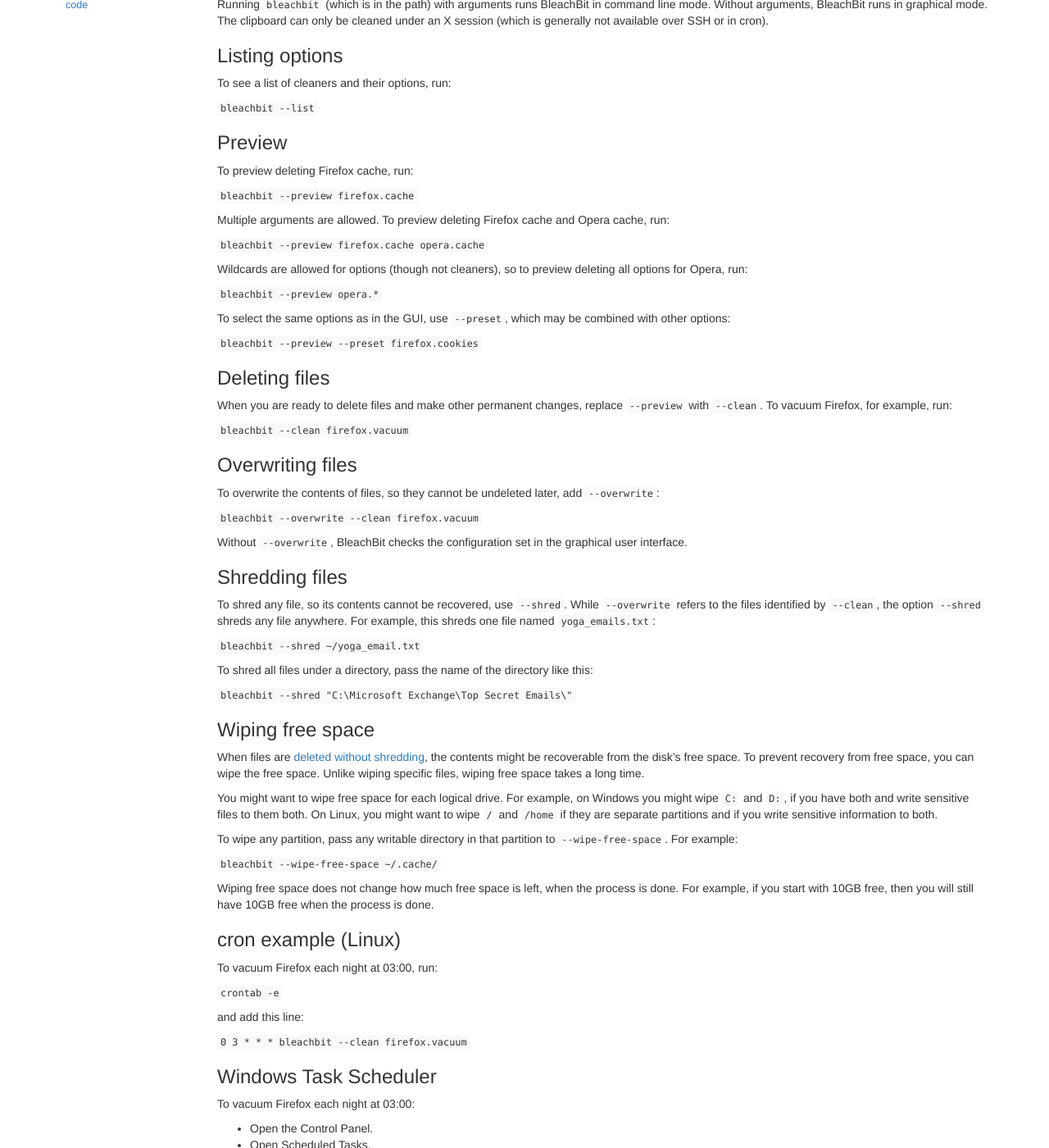
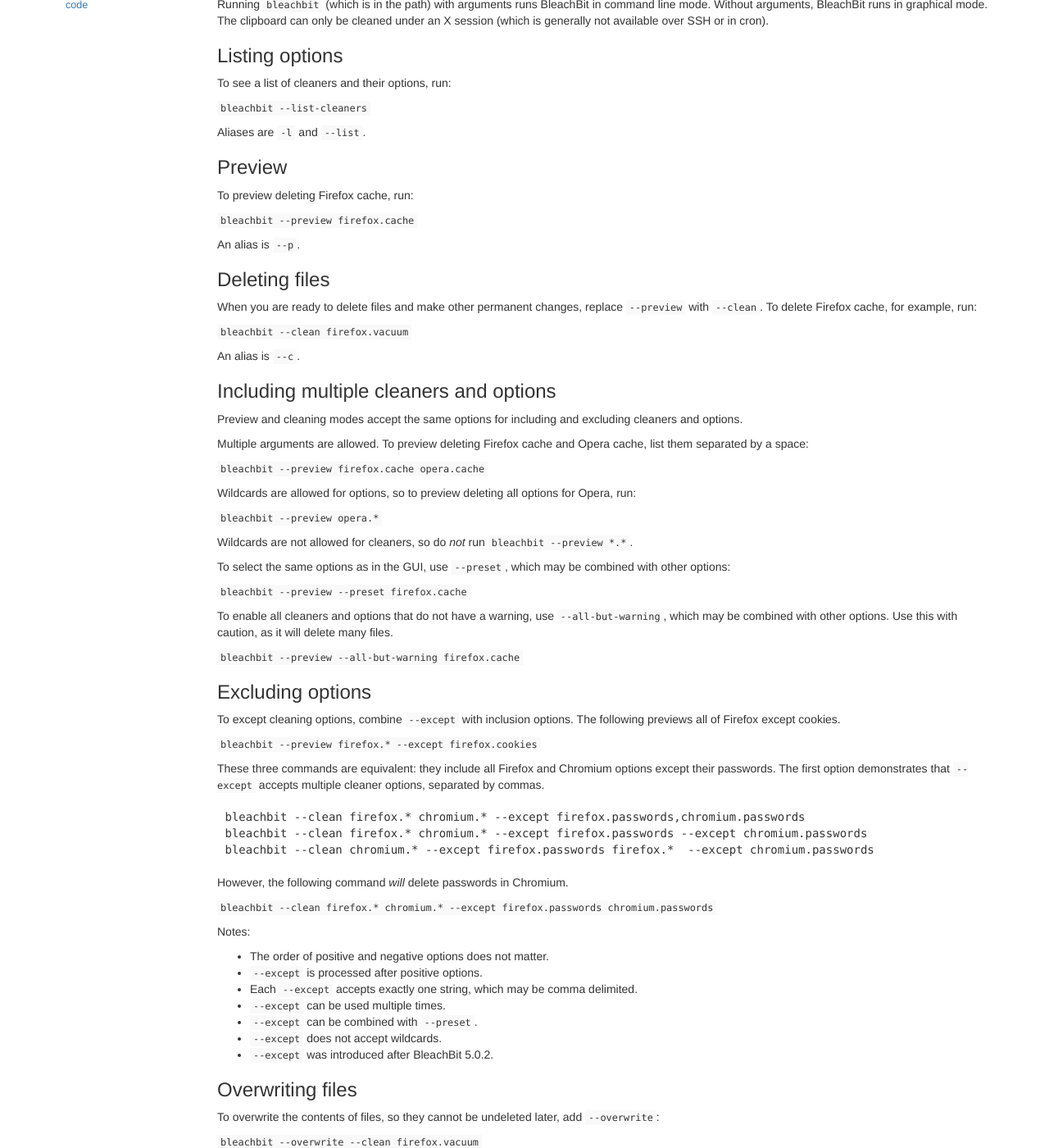
Before and after one commit to bleachbit/docs, a Jekyll site: the page built from _posts/2015-09-25-command-line-interface.md, in a window 1280 px wide and 1400 px high, scrolled down 818 px. Shown: the whole window at 82% size. Built offline with Jekyll 4.4.1, drawn with Linux system fonts in a browser that asks for light colours; some of the changed text lies outside the part shown.

Commit message:
Improve CLI documentation

````diff
--- a/_posts/2015-09-25-command-line-interface.md
+++ b/_posts/2015-09-25-command-line-interface.md
@@ -31,7 +31,9 @@
 
 To see a list of cleaners and their options, run:
 
-`bleachbit --list`
+`bleachbit --list-cleaners`
+
+Aliases are `-l` and `--list`.
 
 ### Preview
 
@@ -39,24 +41,65 @@
 
 `bleachbit --preview firefox.cache`
 
-Multiple arguments are allowed. To preview deleting Firefox cache and Opera cache, run:
+An alias is `--p`.
+
+### Deleting files
+
+When you are ready to delete files and make other permanent changes, replace ```--preview``` with ```--clean```. To delete Firefox cache, for example, run:
+
+`bleachbit --clean firefox.vacuum`
+
+An alias is `--c`.
+
+### Including multiple cleaners and options
+
+Preview and cleaning modes accept the same options for including and excluding cleaners and options.
+
+Multiple arguments are allowed. To preview deleting Firefox cache and Opera cache, list them separated by a space:
 
 `bleachbit --preview firefox.cache opera.cache`
 
-Wildcards are allowed for options (though not cleaners), so to preview deleting all options for Opera, run:
+Wildcards are allowed for options, so to preview deleting all options for Opera, run:
 
 `bleachbit --preview opera.*`
 
+Wildcards are not allowed for cleaners, so do _not_ run `bleachbit --preview *.*`.
+
 To select the same options as in the GUI, use ```--preset```, which may be combined with other options:
 
-`bleachbit --preview --preset firefox.cookies`
+`bleachbit --preview --preset firefox.cache`
 
+To enable all cleaners and options that do not have a warning, use ```--all-but-warning```, which may be combined with other options. Use this with caution, as it will delete many files.
 
-### Deleting files
+`bleachbit --preview --all-but-warning firefox.cache`
 
-When you are ready to delete files and make other permanent changes, replace ```--preview``` with ```--clean```. To vacuum Firefox, for example, run:
+### Excluding options
 
-`bleachbit --clean firefox.vacuum`
+To except cleaning options, combine ```--except``` with inclusion options. The following previews all of Firefox except cookies.
+
+`bleachbit --preview firefox.* --except firefox.cookies`
+
+These three commands are equivalent: they include all Firefox and Chromium options except their passwords. The first option demonstrates that `--except` accepts multiple cleaner options, separated by commas.
+
+```
+bleachbit --clean firefox.* chromium.* --except firefox.passwords,chromium.passwords
+bleachbit --clean firefox.* chromium.* --except firefox.passwords --except chromium.passwords
+bleachbit --clean chromium.* --except firefox.passwords firefox.*  --except chromium.passwords
+```
+
+However, the following command _will_ delete passwords in Chromium.
+
+`bleachbit --clean firefox.* chromium.* --except firefox.passwords chromium.passwords`
+
+Notes:
+
+- The order of positive and negative options does not matter.
+- `--except` is processed after positive options.
+- Each `--except` accepts exactly one string, which may be comma delimited.
+- `--except` can be used multiple times.
+- `--except` can be combined with `--preset`.
+- `--except` does not accept wildcards.
+- `--except` was introduced after BleachBit 5.0.2.
 
 ### Overwriting files
 
@@ -77,22 +120,24 @@
 `bleachbit --shred "C:\Microsoft Exchange\Top Secret Emails\"`
 
 
-### Wiping free space
+### Wiping empty space
 
-When files are [deleted without shredding](shred-files-and-wipe-disks.html), the contents might be recoverable from the disk's free space. To prevent recovery from free space, you can wipe the free space. Unlike wiping specific files, wiping free space takes a long time.
+When files are [deleted without shredding](shred-files-and-wipe-disks.html), the contents might be recoverable from the disk's empty free space. To prevent recovery from empty space, you can wipe the empty space. Unlike wiping specific files, wiping empty space takes a long time.
 
-You might want to wipe free space for each logical drive. For example, on Windows you might wipe `C:` and `D:`, if you have both and write sensitive files to them both. On Linux, you might want to wipe `/` and `/home` if they are separate partitions and if you write sensitive information to both.
+You might want to wipe empty space for each logical drive. For example, on Windows you might wipe `C:` and `D:`, if you write sensitive files to both. On Linux, you might want to wipe `/` and `/home` if they are separate partitions and if you write sensitive information to both.
 
-To wipe any partition, pass any writable directory in that partition to `--wipe-free-space`. For example:
+To wipe any partition, pass any writable directory in that partition to `--wipe-empty-space`. For example:
 
-`bleachbit --wipe-free-space ~/.cache/`
+`bleachbit --wipe-empty-space ~/.cache/`
 
-Wiping free space does not change how much free space is left, when the process is done. For example, if you start with 10GB free, then you will still have 10GB free when the process is done.
+Wiping free empty space does not change how much free space is left, when the process is done. For example, if you start with 10GB free, then you will still have 10GB free when the process is done.
+
+BleachBit 5.0.2 and earlier used `--wipe-free-space` instead of `--wipe-empty-space`.
 
 
 ### cron example (Linux)
 
-To vacuum Firefox each night at 03:00, run:
+To vacuum Firefox each night at 03:00, run this to edit cron jobs:
 
 `crontab -e`
 
````
Also changed, not shown: other parts of _posts/2015-09-25-command-line-interface.md (+1 -1 lines).
